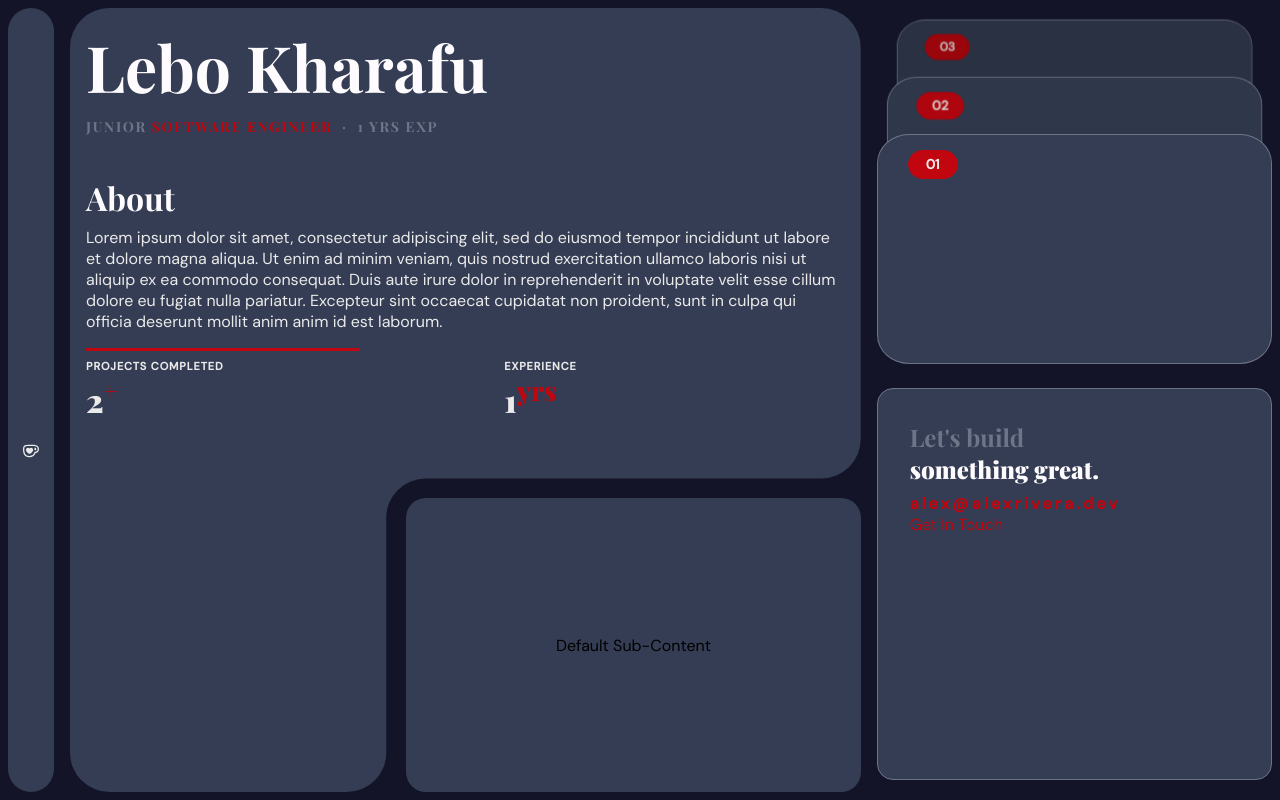
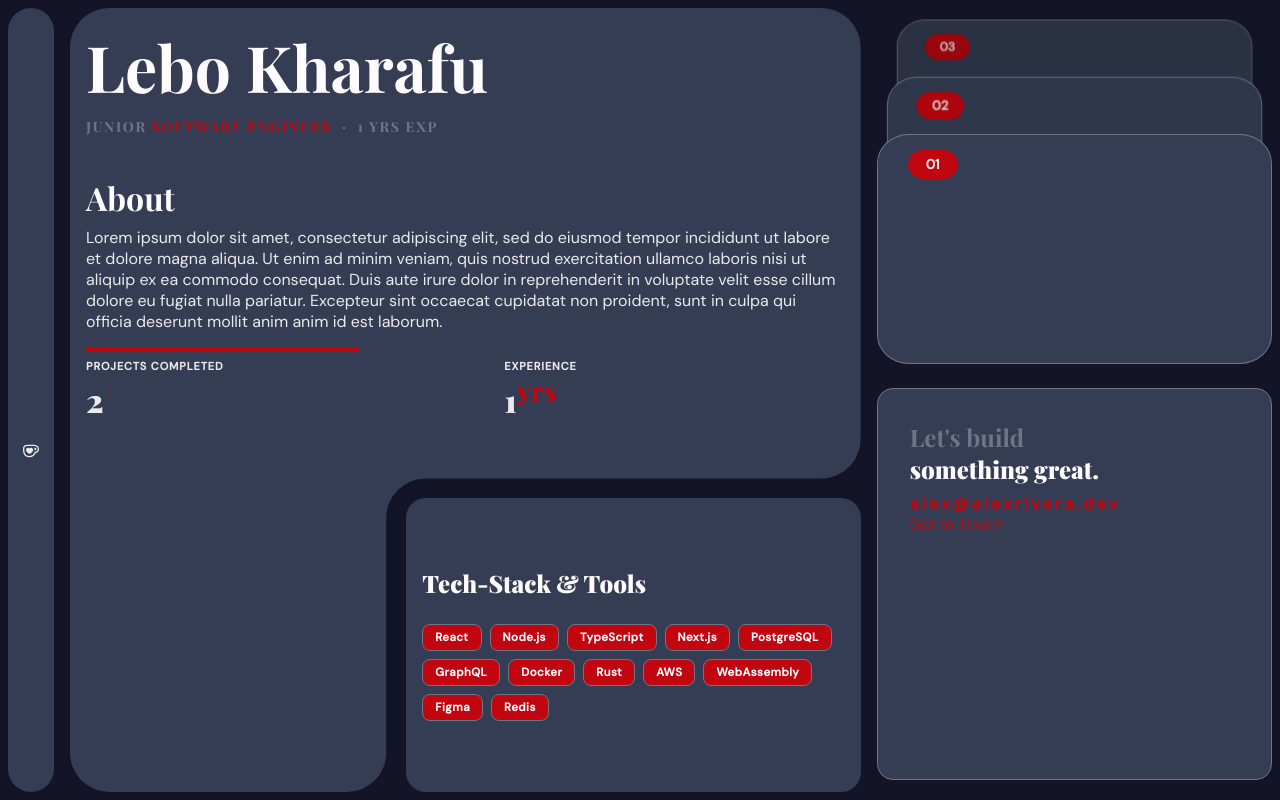
Before and after one commit to Lebo-Kharafu/Lebo-Kharafu, a Vue app: page / in a window 1280 px wide. Built offline with nearby package versions, Linux system fonts and the light colour scheme; some icons are missing.

Commit message:
added pill list

```diff
--- a/src/views/HomeView.vue
+++ b/src/views/HomeView.vue
@@ -39,7 +39,24 @@
                     </section>
                 </template>
                 <template #sub>
-
+        <!-- SKILLS -->
+        <section class="skills-section" aria-labelledby="skills-heading">
+          <h3 id="skills-heading">Tech-Stack &amp; Tools</h3>
+          <ul class="skills-list">
+            <li>React</li>
+            <li>Node.js</li>
+            <li>TypeScript</li>
+            <li>Next.js</li>
+            <li>PostgreSQL</li>
+            <li>GraphQL</li>
+            <li>Docker</li>
+            <li>Rust</li>
+            <li>AWS</li>
+            <li>WebAssembly</li>
+            <li>Figma</li>
+            <li>Redis</li>
+          </ul>
+        </section>
                 </template>
 
             </LayoutContainer>
@@ -237,4 +254,46 @@
         letter-spacing: 0.2rem;
     }
 
+        /* ── SKILLS SECTION ──────────────────────────── */
+    .skills-section {
+      position: relative;
+      overflow: hidden;
+    }
+
+    .skills-section h3 {
+      font-family: 'Playfair Display', serif;
+      font-weight: 900;
+      line-height: 1.15;
+      margin-bottom: 18px;
+    }
+
+    .skills-list {
+      list-style: none;
+      display: flex;
+      flex-wrap: wrap;
+      gap: 8px;
+    }
+
+    .skills-list li {
+      background: var(--color-accent);
+      border: var(--border-lg) solid var(--color-muted);
+      border-radius: 8px;
+      padding: 5px 12px;
+      font-size: 11.5px;
+      font-weight: 600;
+      /* color: var(--color-muted); */
+      color: var(--color-heading);
+      letter-spacing: 0.04em;
+      transition: all 0.2s;
+      cursor: default;
+    }
+
+    .skills-list li:hover {
+        /* background: var(--color-heading);  */
+        border-color: var(--color-heading);
+        /* color: var(--color-heading);  */
+        letter-spacing: 0.06em;
+    }
+
+
 </style>
```
